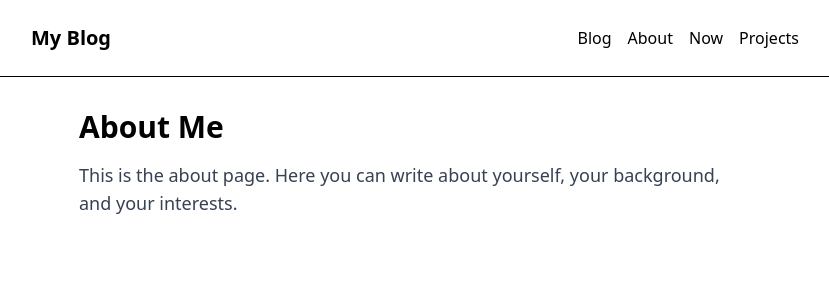
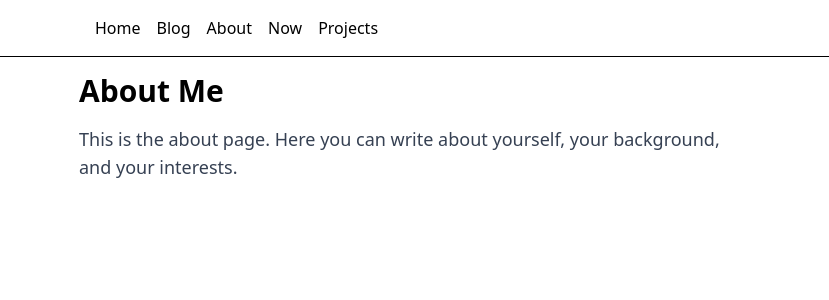
Before and after one commit to letanure/letanure, a Next.js app in the folder blog/: page /about in a window 1280 px wide. Shown: the top 300 px of the page, without its empty margins (225-1054 px from the left). Built offline with nearby package versions, Linux system fonts and the light colour scheme; no server answers.

Commit message:
Refactor layout and metadata management for blog; replace hardcoded metadata with dynamic generation, streamline navigation structure, and enhance styling for improved user experience. Update individual pages to utilize new metadata functions for better SEO and organization.

```diff
--- a/blog/src/app/about/page.tsx
+++ b/blog/src/app/about/page.tsx
@@ -1,6 +1,13 @@
-import React from "react";
+import type { Metadata } from "next";
 import fs from "node:fs/promises";
 import path from "node:path";
+import { generateMetadata as generateSiteMetadata } from "@/app/metadata";
+
+export const metadata: Metadata = generateSiteMetadata({
+	title: "About",
+	description: "Learn more about me, my background, and my interests.",
+	path: "/about",
+});
 
 async function getAboutContent(locale = "en") {
 	const filePath = path.join(
--- a/blog/src/app/blog/[slug]/page.tsx
+++ b/blog/src/app/blog/[slug]/page.tsx
@@ -3,6 +3,7 @@ import { getPostBySlug, getPostSlugs } from "@/utils/mdx";
 import type { Metadata } from "next";
 import MDXContent from "@/components/MDXContent";
 import Link from "next/link";
+import { generateMetadata as generateSiteMetadata } from "@/app/metadata";
 
 function formatDate(dateString: string) {
 	return new Date(dateString).toLocaleDateString("en-US", {
@@ -17,15 +18,21 @@ export async function generateStaticParams() {
 	return slugs.map((slug) => ({ slug }));
 }
 
-export async function generateMetadata({
-	params,
-}: { params: { slug: string } }): Promise<Metadata> {
-	const { slug } = await params;
+interface Props {
+	params: {
+		slug: string;
+	};
+}
+
+export async function generateMetadata({ params }: Props): Promise<Metadata> {
+	const { slug } = params;
 	const { meta } = await getPostBySlug(slug);
-	return {
+
+	return generateSiteMetadata({
 		title: meta.title,
 		description: meta.summary,
-	};
+		path: `/blog/${slug}`,
+	});
 }
 
 export default async function BlogPostPage({
@@ -35,7 +42,7 @@ export default async function BlogPostPage({
 		const { slug } = await params;
 		const { meta, content } = await getPostBySlug(slug);
 		return (
-			<article className="prose mx-auto">
+			<article className="prose max-w-2xl mx-auto">
 				<h1>{meta.title}</h1>
 				<p className="text-gray-500 text-sm mb-4">{formatDate(meta.date)}</p>
 				{meta.tags && meta.tags.length > 0 && (
--- a/blog/src/app/blog/page.tsx
+++ b/blog/src/app/blog/page.tsx
@@ -1,6 +1,15 @@
+import type { Metadata } from "next";
+import { getAllPostsMeta } from "@/utils/mdx";
 import Link from "next/link";
-import { getAllPostsMeta } from "@/utils/mdx";
+import { generateMetadata as generateSiteMetadata } from "@/app/metadata";
 import TagCounts from "@/components/TagCounts";
+
+export const metadata: Metadata = generateSiteMetadata({
+	title: "Blog",
+	description:
+		"Read my latest blog posts about web development, programming, and technology.",
+	path: "/blog",
+});
 
 function formatDate(dateString: string) {
 	return new Date(dateString).toLocaleDateString("en-US", {
--- a/blog/src/app/blog/tag/[tag]/page.tsx
+++ b/blog/src/app/blog/tag/[tag]/page.tsx
@@ -1,7 +1,31 @@
+import type { Metadata } from "next";
 import { notFound } from "next/navigation";
 import { getPostsByTag, getAllTags, getAllPostsMeta } from "@/utils/mdx";
 import Link from "next/link";
 import TagCounts from "@/components/TagCounts";
+import { generateMetadata as generateSiteMetadata } from "@/app/metadata";
+
+interface Props {
+	params: {
+		tag: string;
+	};
+}
+
+export async function generateMetadata({ params }: Props): Promise<Metadata> {
+	const { tag } = params;
+	const posts = await getPostsByTag(tag);
+
+	return generateSiteMetadata({
+		title: `Posts tagged with #${tag}`,
+		description: `Browse all ${posts.length} posts tagged with #${tag} on my blog.`,
+		path: `/blog/tag/${tag}`,
+	});
+}
+
+export async function generateStaticParams() {
+	const tags = await getAllTags();
+	return tags.map((tag) => ({ tag }));
+}
 
 function formatDate(dateString: string) {
 	return new Date(dateString).toLocaleDateString("en-US", {
@@ -11,16 +35,7 @@ function formatDate(dateString: string) {
 	});
 }
 
-export async function generateStaticParams() {
-	const tags = await getAllTags();
-	return tags.map((tag) => ({ tag }));
-}
-
-export default async function TagPage({
-	params,
-}: {
-	params: { tag: string };
-}) {
+export default async function TagPage({ params }: Props) {
 	const { tag } = params;
 	const posts = await getPostsByTag(tag);
 	const allPosts = await getAllPostsMeta();
--- a/blog/src/app/layout.tsx
+++ b/blog/src/app/layout.tsx
@@ -1,10 +1,8 @@
 import "./globals.css";
-import type { Metadata } from "next";
+import { defaultMetadata } from "./metadata";
+import Link from "next/link";
 
-export const metadata: Metadata = {
-	title: "My Blog",
-	description: "A personal blog built with Next.js 14",
-};
+export const metadata = defaultMetadata;
 
 export default function RootLayout({
 	children,
@@ -14,28 +12,38 @@ export default function RootLayout({
 	return (
 		<html lang="en">
 			<body className="bg-white text-gray-900 min-h-screen">
-				<header className="py-6 px-4 border-b">
-					<nav className="max-w-3xl mx-auto flex justify-between items-center">
-						<a href="/" className="font-bold text-xl">
-							My Blog
-						</a>
-						<div className="space-x-4">
-							<a href="/blog" className="hover:underline">
-								Blog
-							</a>
-							<a href="/about" className="hover:underline">
-								About
-							</a>
-							<a href="/now" className="hover:underline">
-								Now
-							</a>
-							<a href="/projects" className="hover:underline">
-								Projects
-							</a>
-						</div>
+				<header className="border-b">
+					<nav className="max-w-2xl mx-auto p-4">
+						<ul className="flex gap-4">
+							<li>
+								<Link href="/" className="hover:underline">
+									Home
+								</Link>
+							</li>
+							<li>
+								<Link href="/blog" className="hover:underline">
+									Blog
+								</Link>
+							</li>
+							<li>
+								<Link href="/about" className="hover:underline">
+									About
+								</Link>
+							</li>
+							<li>
+								<Link href="/now" className="hover:underline">
+									Now
+								</Link>
+							</li>
+							<li>
+								<Link href="/projects" className="hover:underline">
+									Projects
+								</Link>
+							</li>
+						</ul>
 					</nav>
 				</header>
-				<main className="max-w-3xl mx-auto px-4 py-8">{children}</main>
+				<main className="p-4">{children}</main>
 			</body>
 		</html>
 	);
--- /dev/null
+++ b/blog/src/app/metadata.ts
@@ -0,0 +1,96 @@
+import { Metadata } from "next";
+
+const siteConfig = {
+	name: "Your Name",
+	title: "Your Name - Personal Blog",
+	description:
+		"A personal blog about web development, programming, and technology.",
+	url: process.env.NEXT_PUBLIC_SITE_URL || "http://localhost:3000",
+	author: "Your Name",
+	twitterHandle: "@yourhandle",
+	defaultLanguage: "en",
+};
+
+export const defaultMetadata: Metadata = {
+	metadataBase: new URL(siteConfig.url),
+	title: {
+		default: siteConfig.title,
+		template: `%s | ${siteConfig.name}`,
+	},
+	description: siteConfig.description,
+	authors: [{ name: siteConfig.author }],
+	creator: siteConfig.author,
+	openGraph: {
+		type: "website",
+		locale: siteConfig.defaultLanguage,
+		url: siteConfig.url,
+		title: siteConfig.title,
+		description: siteConfig.description,
+		siteName: siteConfig.name,
+	},
+	twitter: {
+		card: "summary_large_image",
+		title: siteConfig.title,
+		description: siteConfig.description,
+		creator: siteConfig.twitterHandle,
+	},
+	robots: {
+		index: true,
+		follow: true,
+		googleBot: {
+			index: true,
+			follow: true,
+			"max-video-preview": -1,
+			"max-image-preview": "large",
+			"max-snippet": -1,
+		},
+	},
+	verification: {
+		// Add your verification tokens here
+		// google: 'your-google-site-verification',
+		// yandex: 'your-yandex-verification',
+	},
+};
+
+export function generateMetadata({
+	title,
+	description,
+	path,
+	image,
+}: {
+	title?: string;
+	description?: string;
+	path?: string;
+	image?: string;
+}): Metadata {
+	const url = path ? `${siteConfig.url}${path}` : siteConfig.url;
+	const ogImage = image
+		? `${siteConfig.url}${image}`
+		: `${siteConfig.url}/og-image.png`;
+
+	return {
+		...defaultMetadata,
+		title: title ? `${title} | ${siteConfig.name}` : defaultMetadata.title,
+		description: description || defaultMetadata.description,
+		openGraph: {
+			...defaultMetadata.openGraph,
+			url,
+			title: title ? `${title} | ${siteConfig.name}` : defaultMetadata.title,
+			description: description || defaultMetadata.description,
+			images: [
+				{
+					url: ogImage,
+					width: 1200,
+					height: 630,
+					alt: title || siteConfig.name,
+				},
+			],
+		},
+		twitter: {
+			...defaultMetadata.twitter,
+			title: title ? `${title} | ${siteConfig.name}` : defaultMetadata.title,
+			description: description || defaultMetadata.description,
+			images: [ogImage],
+		},
+	};
+}
--- a/blog/src/app/now/page.tsx
+++ b/blog/src/app/now/page.tsx
@@ -1,6 +1,13 @@
-import React from "react";
+import type { Metadata } from "next";
 import fs from "node:fs/promises";
 import path from "node:path";
+import { generateMetadata as generateSiteMetadata } from "@/app/metadata";
+
+export const metadata: Metadata = generateSiteMetadata({
+	title: "Now",
+	description: "What I'm currently working on, learning, and focusing on.",
+	path: "/now",
+});
 
 async function getNowContent(locale = "en") {
 	const filePath = path.join(
--- a/blog/src/app/projects/page.tsx
+++ b/blog/src/app/projects/page.tsx
@@ -1,6 +1,14 @@
-import React from "react";
+import type { Metadata } from "next";
 import fs from "node:fs/promises";
 import path from "node:path";
+import { generateMetadata as generateSiteMetadata } from "@/app/metadata";
+
+export const metadata: Metadata = generateSiteMetadata({
+	title: "Projects",
+	description:
+		"Explore my current and past projects in web development and technology.",
+	path: "/projects",
+});
 
 async function getProjectsContent(locale = "en") {
 	const filePath = path.join(
```
